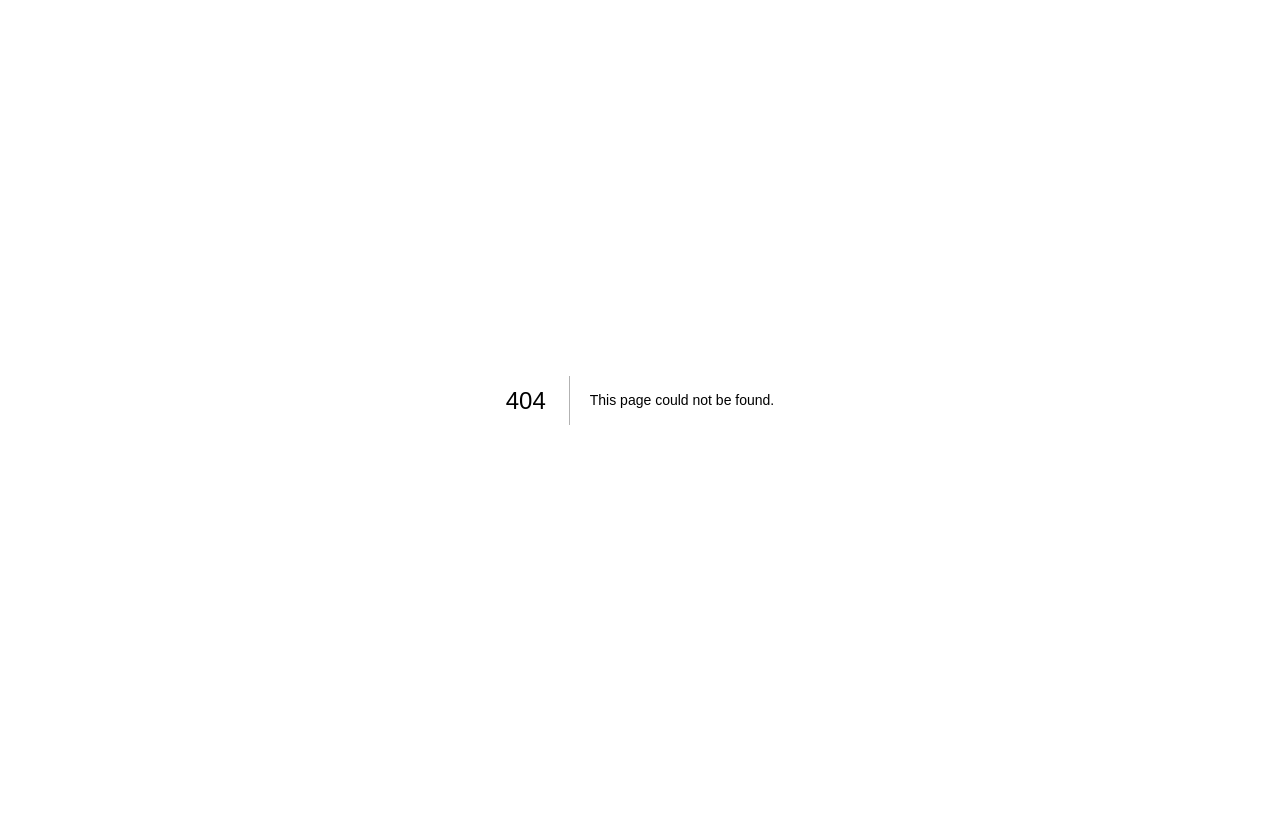
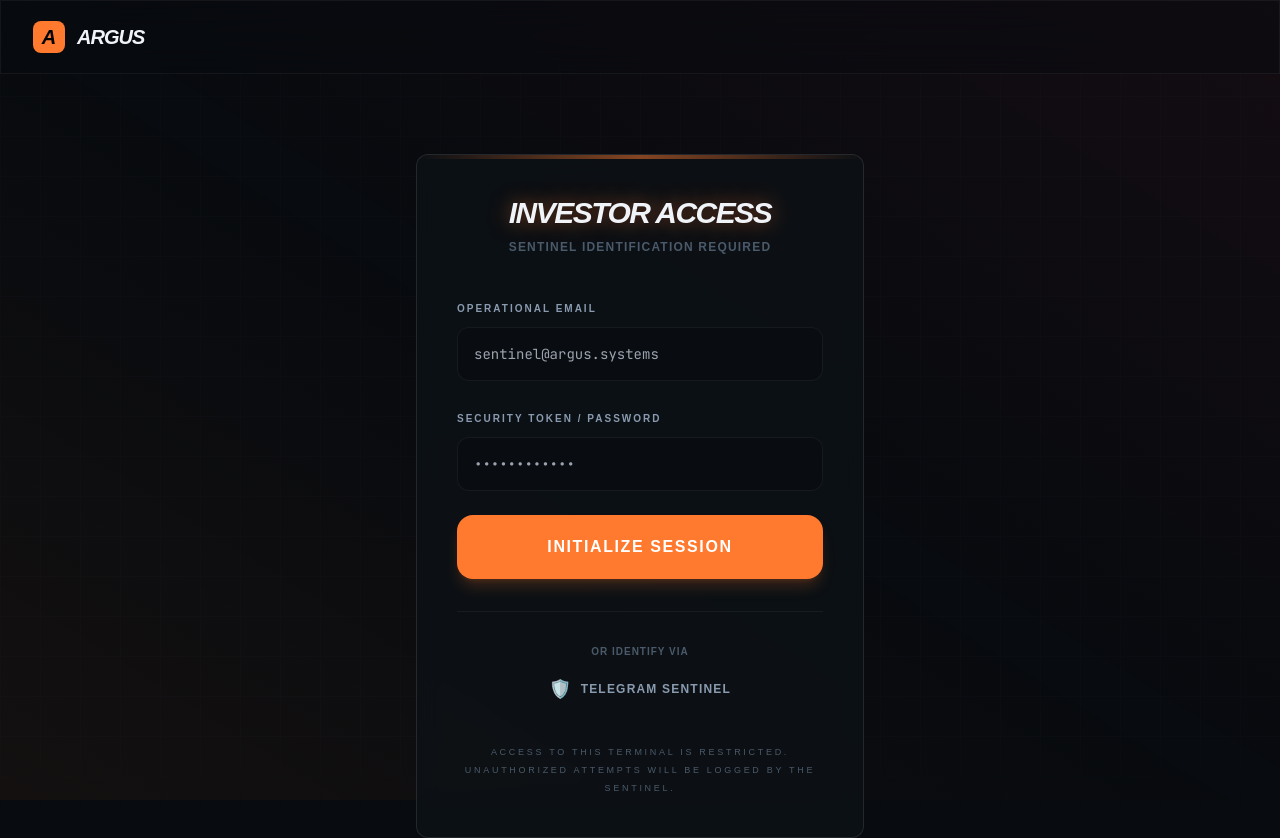
Before and after one commit to Temitope15/ARGUS, a Next.js app in the folder frontend/: page /login in a window 1280 px wide. Before the commit this address had no page. Shown: the top 838 px of the page. Before the commit the page ends 800 px from the top, so only its background shows below. Built offline with nearby package versions, Linux system fonts and the light colour scheme.

Commit message:
feat: implement login page and integrate real-time Telegram risk alerts into backend and dashboard

```diff
--- a/frontend/app/dashboard/page.tsx
+++ b/frontend/app/dashboard/page.tsx
@@ -54,6 +54,10 @@ export default function Dashboard() {
           </div>
 
           <div className="flex items-center gap-6">
+             <div className="flex items-center gap-2 px-3 py-1 bg-accent/10 border border-accent/20 rounded-full">
+               <span className="w-1.5 h-1.5 rounded-full bg-accent animate-pulse"></span>
+               <span className="text-[10px] font-black uppercase tracking-widest text-accent">Telegram Sentinel: Active</span>
+             </div>
              <div className="flex items-center gap-2">
                 <span className={`w-2 h-2 rounded-full ${status === 'connected' ? 'bg-green' : 'bg-orange animate-pulse'}`}></span>
                 <span className="text-[10px] font-bold uppercase tracking-tighter text-secondary">
--- a/frontend/app/globals.css
+++ b/frontend/app/globals.css
@@ -61,11 +61,54 @@
     background-color: var(--accent);
     color: white;
     @apply px-6 py-3 rounded-lg font-bold transition-all hover:brightness-110 active:scale-95 flex items-center justify-center gap-2;
+    box-shadow: 0 0 20px var(--accent-dim);
   }
 
   .badge {
     @apply px-2 py-0.5 rounded text-[10px] uppercase font-bold tracking-wider border;
   }
+
+  .glass {
+    background: rgba(14, 19, 24, 0.7);
+    backdrop-filter: blur(12px);
+    -webkit-backdrop-filter: blur(12px);
+    border: 1px solid rgba(255, 255, 255, 0.05);
+  }
+
+  .glow-text {
+    text-shadow: 0 0 20px rgba(255, 122, 47, 0.5);
+  }
+}
+
+/* Premium Animations */
+@keyframes grid-move {
+  0% { transform: translateY(0); }
+  100% { transform: translateY(40px); }
+}
+
+.grid-background {
+  background-image: linear-gradient(var(--border) 1px, transparent 1px),
+    linear-gradient(90deg, var(--border) 1px, transparent 1px);
+  background-size: 40px 40px;
+  mask-image: linear-gradient(to bottom, transparent, black 10%, black 90%, transparent);
+  animation: grid-move 4s linear infinite;
+}
+
+.scanner-line {
+  height: 2px;
+  background: linear-gradient(90deg, transparent, var(--accent), transparent);
+  width: 100%;
+  position: absolute;
+  top: 0;
+  left: 0;
+  animation: scan 4s ease-in-out infinite;
+  opacity: 0.5;
+}
+
+@keyframes scan {
+  0% { top: 0%; }
+  50% { top: 100%; }
+  100% { top: 0%; }
 }
 
 /* Custom Scrollbar */
--- /dev/null
+++ b/frontend/app/login/page.tsx
@@ -0,0 +1,96 @@
+'use client';
+
+import { useState } from 'react';
+import Link from 'next/link';
+import { motion } from 'framer-motion';
+
+export default function LoginPage() {
+  const [email, setEmail] = useState('');
+  const [password, setPassword] = useState('');
+
+  return (
+    <div className="flex flex-col min-h-screen bg-base text-primary overflow-hidden relative selection:bg-accent/30">
+      {/* Dynamic Background */}
+      <div className="fixed inset-0 z-0 pointer-events-none">
+        <div className="absolute inset-0 grid-background opacity-10"></div>
+        <div className="absolute inset-0 bg-gradient-to-tr from-accent/5 via-transparent to-red/5"></div>
+      </div>
+
+      {/* Navigation */}
+      <nav className="flex items-center justify-between px-8 py-5 border-b border-white/5 bg-base/40 backdrop-blur-xl relative z-10 glass">
+        <Link href="/" className="flex items-center gap-3 group">
+          <div className="w-8 h-8 bg-accent rounded-lg flex items-center justify-center font-black text-black text-xl italic group-hover:rotate-12 transition-transform">A</div>
+          <span className="text-xl font-black tracking-tighter uppercase italic">Argus</span>
+        </Link>
+      </nav>
+
+      {/* Login Container */}
+      <main className="flex-grow flex items-center justify-center px-6 py-20 relative z-10">
+        <motion.div
+          initial={{ opacity: 0, scale: 0.95 }}
+          animate={{ opacity: 1, scale: 1 }}
+          className="card w-full max-w-md p-10 glass border-white/10 relative overflow-hidden"
+        >
+          <div className="absolute top-0 left-0 w-full h-1 bg-gradient-to-r from-transparent via-accent to-transparent opacity-50"></div>
+
+          <div className="text-center mb-10">
+            <h1 className="text-3xl font-black uppercase italic tracking-tighter mb-2 glow-text">Investor Access</h1>
+            <p className="text-muted text-xs font-bold uppercase tracking-widest">Sentinel Identification Required</p>
+          </div>
+
+          <form className="space-y-6" onSubmit={(e) => e.preventDefault()}>
+            <div className="space-y-2">
+              <label className="text-[10px] font-black uppercase tracking-[0.2em] text-secondary">Operational Email</label>
+              <input
+                type="email"
+                value={email}
+                onChange={(e) => setEmail(e.target.value)}
+                placeholder="sentinel@argus.systems"
+                className="w-full bg-base/50 border border-white/5 rounded-xl px-4 py-4 text-sm font-mono focus:outline-none focus:border-accent/50 transition-all"
+              />
+            </div>
+
+            <div className="space-y-2">
+              <label className="text-[10px] font-black uppercase tracking-[0.2em] text-secondary">Security Token / Password</label>
+              <input
+                type="password"
+                value={password}
+                onChange={(e) => setPassword(e.target.value)}
+                placeholder="••••••••••••"
+                className="w-full bg-base/50 border border-white/5 rounded-xl px-4 py-4 text-sm font-mono focus:outline-none focus:border-accent/50 transition-all"
+              />
+            </div>
+
+            <motion.button
+              whileHover={{ scale: 1.02 }}
+              whileTap={{ scale: 0.98 }}
+              className="btn-primary w-full py-5 rounded-2xl text-md uppercase tracking-widest shadow-lg shadow-accent/20"
+            >
+              Initialize Session
+            </motion.button>
+          </form>
+
+          <div className="mt-8 pt-8 border-t border-white/5 text-center">
+            <p className="text-[10px] text-muted font-bold uppercase tracking-widest mb-4">Or identify via</p>
+            <motion.a
+              whileHover={{ y: -2 }}
+              href="https://t.me/Argus_shield_bot"
+              target="_blank"
+              className="flex items-center justify-center gap-2 text-xs font-black uppercase tracking-widest text-secondary hover:text-white transition-all"
+            >
+              <span className="text-lg">🛡️</span> Telegram Sentinel
+            </motion.a>
+          </div>
+
+          <div className="mt-10 text-[9px] text-muted text-center uppercase tracking-[0.3em] leading-loose">
+            Access to this terminal is restricted.<br/>Unauthorized attempts will be logged by the Sentinel.
+          </div>
+        </motion.div>
+      </main>
+
+      <footer className="py-8 px-6 text-center text-[9px] text-muted font-mono uppercase tracking-[0.4em] relative z-10">
+        ARGUS // On-chain Protection Layer
+      </footer>
+    </div>
+  );
+}
--- a/frontend/app/page.tsx
+++ b/frontend/app/page.tsx
@@ -2,6 +2,7 @@
 
 import { useEffect, useState } from 'react';
 import Link from 'next/link';
+import { motion, AnimatePresence } from 'framer-motion';
 
 export default function LandingPage() {
   const [stats, setStats] = useState({
@@ -29,124 +30,194 @@ export default function LandingPage() {
   }, []);
 
   return (
-    <div className="flex flex-col min-h-screen bg-base text-primary overflow-x-hidden">
+    <div className="flex flex-col min-h-screen bg-base text-primary overflow-x-hidden selection:bg-accent/30">
+      {/* Dynamic Background Grid */}
+      <div className="fixed inset-0 z-0 pointer-events-none overflow-hidden">
+        <div className="absolute inset-0 grid-background opacity-20"></div>
+        <div className="absolute inset-0 bg-gradient-to-b from-transparent via-base/50 to-base"></div>
+      </div>
+
       {/* Navigation */}
-      <nav className="flex items-center justify-between px-6 py-4 border-b border-border bg-base/80 backdrop-blur-md sticky top-0 z-50">
-        <div className="flex items-center gap-2">
-          <div className="w-8 h-8 bg-accent rounded-lg flex items-center justify-center font-black text-black text-xl italic">A</div>
-          <span className="text-xl font-extrabold tracking-tighter uppercase">Argus</span>
+      <motion.nav
+        initial={{ y: -100 }}
+        animate={{ y: 0 }}
+        className="flex items-center justify-between px-8 py-5 border-b border-white/5 bg-base/40 backdrop-blur-xl sticky top-0 z-50 glass"
+      >
+        <div className="flex items-center gap-3">
+          <motion.div
+            whileHover={{ rotate: 15 }}
+            className="w-10 h-10 bg-accent rounded-xl flex items-center justify-center font-black text-black text-2xl mb-1 italic shadow-lg shadow-accent/20"
+          >
+            A
+          </motion.div>
+          <span className="text-2xl font-black tracking-tighter uppercase italic">Argus</span>
         </div>
-        <div className="flex items-center gap-4">
-          <Link href="/dashboard" className="text-sm font-bold text-secondary hover:text-primary transition-colors">
-            Dashboard
+        <div className="flex items-center gap-6">
+          <Link href="/login" className="text-[10px] font-black uppercase tracking-[0.2em] text-muted hover:text-white transition-all">
+            Investor Login
           </Link>
-          <a href="https://t.me/Argus_shield_bot" target="_blank" className="btn-primary py-2 px-4 text-sm scale-90">
-            Open Telegram
-          </a>
+          <Link href="/dashboard" className="text-[10px] font-black uppercase tracking-[0.2em] text-muted hover:text-white transition-all">
+            Intelligence
+          </Link>
+          <motion.a
+            whileHover={{ scale: 1.05 }}
+            whileTap={{ scale: 0.95 }}
+            href="https://t.me/Argus_shield_bot"
+            target="_blank"
+            className="btn-primary py-2 px-6 text-[10px] uppercase tracking-[0.2em]"
+          >
+            Connect Bot
+          </motion.a>
         </div>
-      </nav>
+      </motion.nav>
 
       {/* Hero Section */}
-      <section className="flex flex-col items-center justify-center text-center px-6 pt-32 pb-20 max-w-4xl mx-auto">
-        <h1 className="text-5xl md:text-7xl font-extrabold tracking-tight leading-none mb-6 text-white uppercase italic">
-          DeFi moves fast.<br />
-          <span className="text-accent underline decoration-4 underline-offset-8">Collapses move faster.</span>
-        </h1>
-        <p className="text-xl md:text-2xl text-secondary mb-10 max-w-2xl font-medium">
-          ARGUS watches every pool, every whale, every signal — and tells you on Telegram before the news breaks.
-        </p>
-        <div className="flex flex-col items-center gap-4">
-          <a href="https://t.me/Argus_shield_bot" target="_blank" className="btn-primary text-xl px-10 py-5">
-            Start monitoring free →
-          </a>
-          <p className="text-sm text-muted font-bold tracking-wide">
-            No account. No signup. Just /start on Telegram.
+      <section className="relative flex flex-col items-center justify-center text-center px-6 pt-32 pb-24 max-w-5xl mx-auto z-10">
+        <div className="scanner-line"></div>
+
+        <motion.div
+           initial={{ opacity: 0, y: 30 }}
+           animate={{ opacity: 1, y: 0 }}
+           transition={{ duration: 0.8 }}
+        >
+          <span className="badge bg-accent/10 text-accent border-accent/20 mb-8 inline-block animate-pulse">
+            System Status: Active Monitoring
+          </span>
+          <h1 className="text-6xl md:text-8xl font-black tracking-tight leading-[0.9] mb-8 text-white uppercase italic glow-text">
+            DeFi moves fast.<br />
+            <span className="text-accent underline decoration-8 underline-offset-[12px]">Collapses faster.</span>
+          </h1>
+          <p className="text-xl md:text-2xl text-secondary mb-12 max-w-3xl font-medium leading-relaxed">
+            ARGUS is the autonomous sentinel for the DeFi dark forest. We monitor every pool,
+            every whale, and every depeg — alerting you <span className="text-white italic">before</span> the collapse.
           </p>
-        </div>
+
+          <div className="flex flex-col md:flex-row items-center justify-center gap-6">
+            <motion.a
+              whileHover={{ scale: 1.05, boxShadow: "0 0 30px rgba(255, 122, 47, 0.4)" }}
+              whileTap={{ scale: 0.95 }}
+              href="https://t.me/Argus_shield_bot"
+              target="_blank"
+              className="btn-primary text-xl px-12 py-6 rounded-2xl"
+            >
+              Start Monitoring Free →
+            </motion.a>
+            <Link href="/dashboard" className="text-muted hover:text-white font-bold uppercase tracking-widest text-sm transition-all">
+              Explore Live Alerts Map
+            </Link>
+          </div>
+
+          <motion.div
+            initial={{ opacity: 0 }}
+            animate={{ opacity: 1 }}
+            transition={{ delay: 1, duration: 1 }}
+            className="mt-12 text-[10px] text-muted font-bold tracking-[0.3em] uppercase"
+          >
+            No account needed • No signup • Direct Telegram Access
+          </motion.div>
+        </motion.div>
       </section>
 
-      {/* Real Stats Bar */}
-      <section className="border-y border-border bg-surface/50 backdrop-blur-sm py-4">
-        <div className="max-w-6xl mx-auto px-6 flex flex-wrap justify-between items-center gap-6 font-mono text-sm tracking-widest text-secondary overflow-x-auto whitespace-nowrap">
-          <div className="flex items-center gap-2">
-            <span className="text-accent">●</span> Protocols monitored: <span className="text-primary">{stats.protocols_monitored}</span>
-          </div>
-          <div className="flex items-center gap-2">
-            <span className="text-red">●</span> Alerts fired today: <span className="text-primary">{stats.alerts_fired_today}</span>
-          </div>
-          <div className="flex items-center gap-2">
-            <span className="text-yellow">●</span> Whale moves detected: <span className="text-primary">{stats.whale_moves_detected}</span>
-          </div>
-          <div className="flex items-center gap-2">
-            <span className="text-green">●</span> Active subscribers: <span className="text-primary">{stats.active_subscribers}</span>
-          </div>
+      {/* Live Stats Ticker */}
+      <motion.section
+        initial={{ opacity: 0 }}
+        whileInView={{ opacity: 1 }}
+        className="border-y border-white/5 bg-surface/30 backdrop-blur-md py-6 relative z-10"
+      >
+        <div className="max-w-7xl mx-auto px-6 flex flex-wrap justify-between items-center gap-8 font-mono text-[10px] font-bold tracking-[0.2em] uppercase text-secondary">
+          <StatItem label="Protocols monitored" value={stats.protocols_monitored} color="accent" />
+          <StatItem label="Alerts fired today" value={stats.alerts_fired_today} color="red" />
+          <StatItem label="Whale moves detected" value={stats.whale_moves_detected} color="orange" />
+          <StatItem label="Active subscribers" value={stats.active_subscribers} color="green" />
         </div>
+      </motion.section>
+
+      {/* Feature Section */}
+      <section className="max-w-7xl mx-auto px-6 py-40 grid md:grid-cols-3 gap-8 relative z-10">
+        <FeatureCard
+          emoji="👁️"
+          title="Autonomous Surveillance"
+          desc="Continuous monitoring of high-TVL pools, identifying liquidity drains and whale exits before they trigger panic."
+        />
+        <FeatureCard
+          emoji="⚡"
+          title="Instant Broadcast"
+          desc="Risk escalations are pushed immediately via Telegram. Move your assets while everyone else is still reading the news."
+        />
+        <FeatureCard
+          emoji="🛡️"
+          title="Contagion Intelligence"
+          desc="Unified scoring from 0-100 across 5 weighted risk vectors. Simple, actionable intelligence for a complex market."
+        />
       </section>
 
-      {/* Feature Section */}
-      <section className="max-w-6xl mx-auto px-6 py-32 grid md:grid-cols-3 gap-12">
-        <div className="card p-8">
-          <div className="text-4xl mb-6">👁️</div>
-          <h3 className="text-2xl font-bold mb-4 uppercase italic tracking-tight">Always watching</h3>
-          <p className="text-secondary leading-relaxed">
-            ARGUS monitors liquidity pools 24/7 — tracking TVL changes, whale movements, and stablecoin stability across every major DeFi protocol in real time.
-          </p>
-        </div>
-        <div className="card p-8">
-          <div className="text-4xl mb-6">⚡</div>
-          <h3 className="text-2xl font-bold mb-4 uppercase italic tracking-tight">Alerts before the crash</h3>
-          <p className="text-secondary leading-relaxed">
-            When a whale quietly removes $2M in liquidity, or a stablecoin starts losing its peg, ARGUS fires a Telegram alert — while everyone else is still asleep.
-          </p>
-        </div>
-        <div className="card p-8">
-          <div className="text-4xl mb-6">🛡️</div>
-          <h3 className="text-2xl font-bold mb-4 uppercase italic tracking-tight">A score you can act on</h3>
-          <p className="text-secondary leading-relaxed">
-            Every protocol gets a Contagion Score from 0 to 100. Green means safe. Red means move your money. Simple.
-          </p>
-        </div>
-      </section>
-
-      {/* How it Works */}
-      <section className="bg-surface/30 border-y border-border py-32 overflow-hidden">
-        <div className="max-w-6xl mx-auto px-6">
-          <h2 className="text-4xl font-extrabold mb-16 text-center italic tracking-tight uppercase">Mission Protocol</h2>
-          <div className="grid md:grid-cols-3 gap-8">
-            <div className="flex flex-col items-center text-center">
-              <div className="w-12 h-12 bg-border-bright rounded-full flex items-center justify-center font-bold text-xl mb-6">1</div>
-              <h4 className="text-xl font-bold mb-2">Open Telegram</h4>
-              <p className="text-secondary">Send /start to @Argus_shield_bot</p>
-            </div>
-            <div className="flex flex-col items-center text-center">
-              <div className="w-12 h-12 bg-border-bright rounded-full flex items-center justify-center font-bold text-xl mb-6">2</div>
-              <h4 className="text-xl font-bold mb-2">Protocol Sync</h4>
-              <p className="text-secondary">ARGUS begins monitoring DeFi pools for you</p>
-            </div>
-            <div className="flex flex-col items-center text-center">
-              <div className="w-12 h-12 bg-border-bright rounded-full flex items-center justify-center font-bold text-xl mb-6">3</div>
-              <h4 className="text-xl font-bold mb-2">Real-time Intel</h4>
-              <p className="text-secondary">When something moves — you hear about it first</p>
-            </div>
-          </div>
-        </div>
-      </section>
-
-      {/* Bottom CTA */}
-      <section className="py-32 px-6 flex flex-col items-center text-center">
-        <div className="card p-12 max-w-4xl w-full border-accent/20 bg-accent/5">
-          <h2 className="text-3xl md:text-5xl font-extrabold mb-4 italic uppercase tracking-tight">The smoke detector for your DeFi money.</h2>
-          <p className="text-xl text-secondary mb-10">It's free. It's instant. It might save you thousands.</p>
-          <a href="https://t.me/Argus_shield_bot" target="_blank" className="btn-primary text-xl px-12 py-5 max-w-md mx-auto">
-            Open Telegram and start →
-          </a>
-        </div>
+      {/* Social Proof / Call to Action */}
+      <section className="py-40 px-6 flex flex-col items-center text-center relative z-10 overflow-hidden">
+        <motion.div
+          whileInView={{ scale: [0.9, 1], opacity: [0, 1] }}
+          className="card p-16 md:p-24 max-w-5xl w-full border-accent/20 bg-accent/5 relative glass overflow-hidden"
+        >
+          <div className="absolute top-0 left-0 w-full h-1 bg-gradient-to-r from-transparent via-accent to-transparent opacity-30"></div>
+          <h2 className="text-4xl md:text-6xl font-black mb-6 italic uppercase tracking-tighter leading-none glow-text">
+            The Smoke Detector<br/>for your DeFi Capital.
+          </h2>
+          <p className="text-xl text-secondary mb-12 font-medium">It's free. It's instant. It's institutional-grade intelligence.</p>
+          <motion.a
+            whileHover={{ scale: 1.05 }}
+            whileTap={{ scale: 0.95 }}
+            href="https://t.me/Argus_shield_bot"
+            target="_blank"
+            className="btn-primary text-xl px-16 py-6 inline-flex"
+          >
+            Deploy ARGUS Sentinel →
+          </motion.a>
+        </motion.div>
       </section>
 
       {/* Footer */}
-      <footer className="border-t border-border py-12 px-6 text-center text-muted font-mono text-xs uppercase tracking-widest">
-        &copy; 2024 ARGUS Intelligence Systems // On-chain Protection Layer
+      <footer className="border-t border-white/5 py-12 px-6 text-center text-muted font-mono text-[10px] uppercase tracking-[0.4em] z-10 bg-base">
+        &copy; 2024 ARGUS Intelligence Systems // On-chain Protection Layer // All Rites Reserved
       </footer>
     </div>
   );
 }
+
+function StatItem({ label, value, color }: { label: string, value: number, color: string }) {
+  const [displayValue, setDisplayValue] = useState(0);
+
+  useEffect(() => {
+    let start = 0;
+    const end = value;
+    if (start === end) return;
+
+    let timer = setInterval(() => {
+      start += Math.ceil((end - start) / 10);
+      setDisplayValue(start);
+      if (start >= end) clearInterval(timer);
+    }, 50);
+
+    return () => clearInterval(timer);
+  }, [value]);
+
+  return (
+    <div className="flex items-center gap-3">
+      <span className={`w-2 h-2 rounded-full bg-${color}`}></span>
+      <span>{label}: <span className="text-white font-black">{displayValue.toLocaleString()}</span></span>
+    </div>
+  );
+}
+
+function FeatureCard({ emoji, title, desc }: { emoji: string; title: string; desc: string }) {
+  return (
+    <motion.div
+      whileHover={{ y: -10, borderColor: 'var(--accent)' }}
+      className="card p-10 glass border-white/5 relative group h-full"
+    >
+      <div className="text-5xl mb-8 group-hover:scale-110 transition-transform">{emoji}</div>
+      <h3 className="text-2xl font-black mb-4 uppercase italic tracking-tighter glow-text">{title}</h3>
+      <p className="text-secondary leading-relaxed font-medium">
+        {desc}
+      </p>
+    </motion.div>
+  );
+}
```
Also changed, not shown: frontend/package.json (+6 -5 lines), 2 other files (tests, documents, lock files or other folders).
